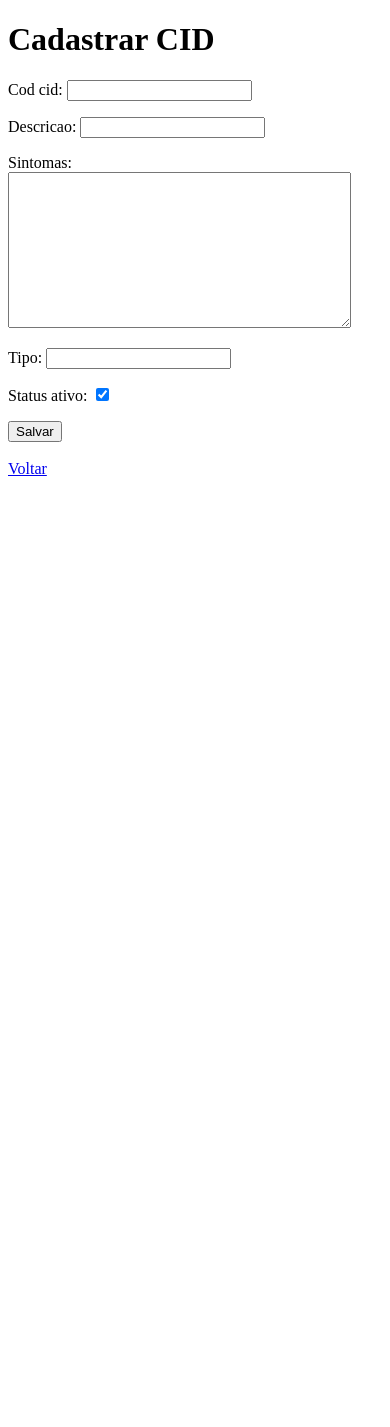
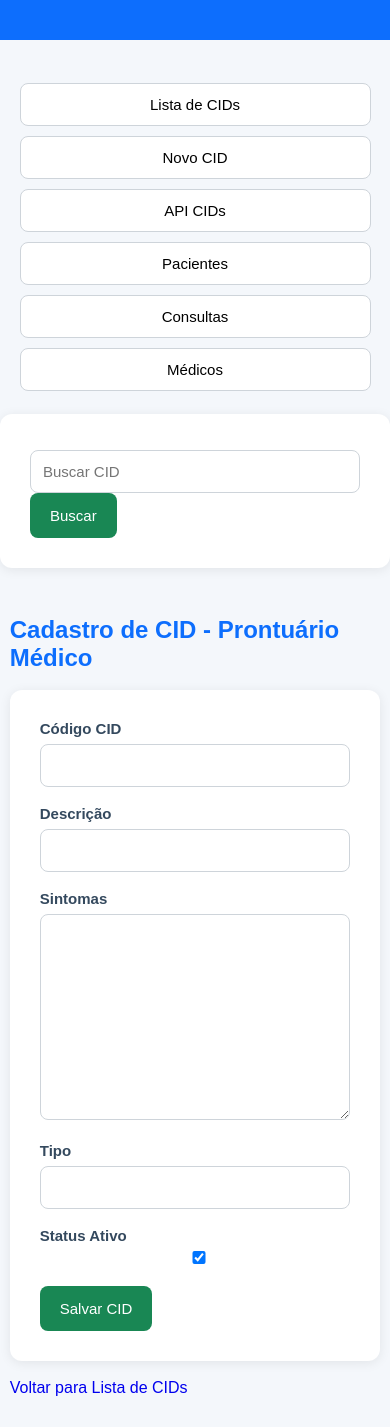
Before and after one commit to anleaes/2026-1-SDM-Segunda-Noite-ZS-02, a Django app: page /cid/add/ in a window 390 px wide. Before the commit the page ends 476 px from the top, so only its background shows below. Run offline with Django 5.2, Linux system fonts and the light colour scheme.

Commit message:
Adicao static no settings, criacao css principal e dos cids, criacao base.html, alteracao add_cid e alteracao list_cid

```diff
--- a/prontuarioapp/prontuarioapp/settings.py
+++ b/prontuarioapp/prontuarioapp/settings.py
@@ -123,4 +123,8 @@ USE_TZ = True
 # Static files (CSS, JavaScript, Images)
 # https://docs.djangoproject.com/en/6.0/howto/static-files/
 
-STATIC_URL = 'static/'
+STATIC_URL = '/static/'
+
+STATICFILES_DIRS = [
+    os.path.join(BASE_DIR, 'static'),
+]
--- /dev/null
+++ b/prontuarioapp/static/css/style.css
@@ -0,0 +1,169 @@
+/* =========================
+   ESTILO GERAL
+========================= */
+
+body {
+    margin: 0;
+    padding: 0;
+    background-color: #f4f7fb;
+    font-family: Arial, Helvetica, sans-serif;
+    color: #2c3e50;
+}
+
+/* =========================
+   TOPO
+========================= */
+
+.menu-topo {
+    background-color: #0d6efd;
+    padding: 20px;
+    text-align: center;
+}
+
+/* =========================
+   MENU
+========================= */
+
+.menu-sistema {
+    text-align: center;
+    margin-top: 20px;
+}
+
+.menu-sistema a {
+    text-decoration: none;
+}
+
+.menu-sistema button {
+    background-color: #ffffff;
+    border: 1px solid #ced4da;
+    padding: 12px 18px;
+    margin: 5px;
+    border-radius: 8px;
+    cursor: pointer;
+    font-size: 15px;
+}
+
+.menu-sistema button:hover {
+    background-color: #e9ecef;
+}
+
+/* =========================
+   CONTEÚDO
+========================= */
+
+.conteudo {
+    width: 90%;
+    max-width: 1100px;
+    margin: 30px auto;
+}
+
+/* =========================
+   FORMULÁRIO
+========================= */
+
+form {
+    background-color: #ffffff;
+    padding: 30px;
+    border-radius: 12px;
+    box-shadow: 0 2px 12px rgba(0,0,0,0.08);
+}
+
+/* =========================
+   TÍTULOS
+========================= */
+
+b {
+    font-size: 24px;
+    color: #0d6efd;
+}
+
+/* =========================
+   LABELS
+========================= */
+
+label {
+    font-weight: bold;
+    font-size: 15px;
+    color: #34495e;
+}
+
+/* =========================
+   INPUTS
+========================= */
+
+input,
+select,
+textarea {
+    width: 100%;
+    padding: 12px;
+    margin-top: 6px;
+    border: 1px solid #ced4da;
+    border-radius: 8px;
+    font-size: 15px;
+    box-sizing: border-box;
+}
+
+/* =========================
+   BOTÃO SALVAR
+========================= */
+
+form button[type="submit"] {
+    background-color: #198754;
+    color: white;
+    border: none;
+    padding: 14px 20px;
+    border-radius: 8px;
+    font-size: 15px;
+    cursor: pointer;
+}
+
+/* =========================
+   TABELA
+========================= */
+
+table {
+    width: 100%;
+    border-collapse: collapse;
+    margin-top: 20px;
+    background-color: white;
+}
+
+table th {
+    border: 1px solid #cccccc;
+    padding: 15px;
+    text-align: left;
+    background-color: #f1f1f1;
+}
+
+table td {
+    border: 1px solid #cccccc;
+    padding: 15px;
+}
+
+table tr:hover {
+    background-color: #f9f9f9;
+}
+
+/* =========================
+   LINKS
+========================= */
+
+a {
+    text-decoration: none;
+}
+
+/* =========================
+   RESPONSIVIDADE
+========================= */
+
+@media (max-width: 768px) {
+
+    .conteudo {
+        width: 95%;
+    }
+
+    .menu-sistema button {
+        width: 90%;
+    }
+
+}
--- /dev/null
+++ b/prontuarioapp/templates/base.html
@@ -0,0 +1,106 @@
+{% load static %}
+
+<!DOCTYPE html>
+<html lang="pt-br">
+
+<head>
+
+    <meta charset="UTF-8">
+    <meta http-equiv="X-UA-Compatible" content="IE=edge">
+
+    <meta name="viewport" content="width=device-width, initial-scale=1.0">
+
+    <link rel="stylesheet" href="{% static 'css/style.css' %}">
+
+    <title>
+
+        {% block title %}
+            Prontuário Médico
+        {% endblock title %}
+
+    </title>
+
+</head>
+
+<body>
+
+    <header class="menu-topo">
+
+    </header>
+
+    <br />
+
+    <nav class="menu-sistema">
+
+        <a href="{% url 'cid:list_cid' %}">
+            <button>
+                Lista de CIDs
+            </button>
+        </a>
+
+        <a href="{% url 'cid:add_cid' %}">
+            <button>
+                Novo CID
+            </button>
+        </a>
+
+        <a href="/cid/api/">
+            <button>
+                API CIDs
+            </button>
+        </a>
+
+        <a href="#">
+            <button>
+                Pacientes
+            </button>
+        </a>
+
+        <a href="#">
+            <button>
+                Consultas
+            </button>
+        </a>
+
+        <a href="#">
+            <button>
+                Médicos
+            </button>
+        </a>
+
+    </nav>
+
+    <br />
+
+    <section class="busca">
+
+        <form action="" method="GET">
+
+            <input
+                name="query"
+                type="text"
+                placeholder="Buscar CID"
+                aria-label="Buscar"
+            >
+
+            <button type="submit">
+                Buscar
+            </button>
+
+        </form>
+
+    </section>
+
+    <main class="conteudo">
+
+        {% block body %}
+
+        {% endblock body %}
+
+    </main>
+
+    <script src="{% static 'js/script.js' %}"></script>
+
+</body>
+
+</html>
--- a/prontuarioapp/templates/cid/add_cid.html
+++ b/prontuarioapp/templates/cid/add_cid.html
@@ -1,24 +1,64 @@
-<!DOCTYPE html>
-<html lang="pt-br">
-<head>
-    <meta charset="UTF-8">
-    <title>Cadastro de CID</title>
-</head>
-<body>
+{% extends 'base.html' %}
 
-<h1>Cadastrar CID</h1>
+{% block title %}
 
-<form method="POST">
-    {% csrf_token %}
+    Adicionar CID - {{ block.super }}
 
-    {{ form.as_p }}
+{% endblock title %}
 
-    <button type="submit">Salvar</button>
+{% block body %}
+
+<br />
+
+<b>Cadastro de CID - Prontuário Médico</b>
+
+<br />
+<br />
+
+<form action="" method="POST">
+
+{% csrf_token %}
+
+    <label>Código CID</label>
+    <br />
+    {{ form.cod_cid }}
+    <br />
+    <br />
+
+    <label>Descrição</label>
+    <br />
+    {{ form.descricao }}
+    <br />
+    <br />
+
+    <label>Sintomas</label>
+    <br />
+    {{ form.sintomas }}
+    <br />
+    <br />
+
+    <label>Tipo</label>
+    <br />
+    {{ form.tipo }}
+    <br />
+    <br />
+
+    <label>Status Ativo</label>
+    <br />
+    {{ form.status_ativo }}
+    <br />
+    <br />
+
+    <button type="submit">
+        Salvar CID
+    </button>
+
 </form>
 
-<br>
+<br />
 
-<a href="{% url 'cid:list_cid' %}">Voltar</a>
+<a href="{% url 'cid:list_cid' %}">
+    Voltar para Lista de CIDs
+</a>
 
-</body>
-</html>
+{% endblock body %}
```
Also changed, not shown: prontuarioapp/templates/cid/add-cid.html (deleted, +0 -24 lines), prontuarioapp/templates/cid/list_cid.html (added, +96 -0 lines).
